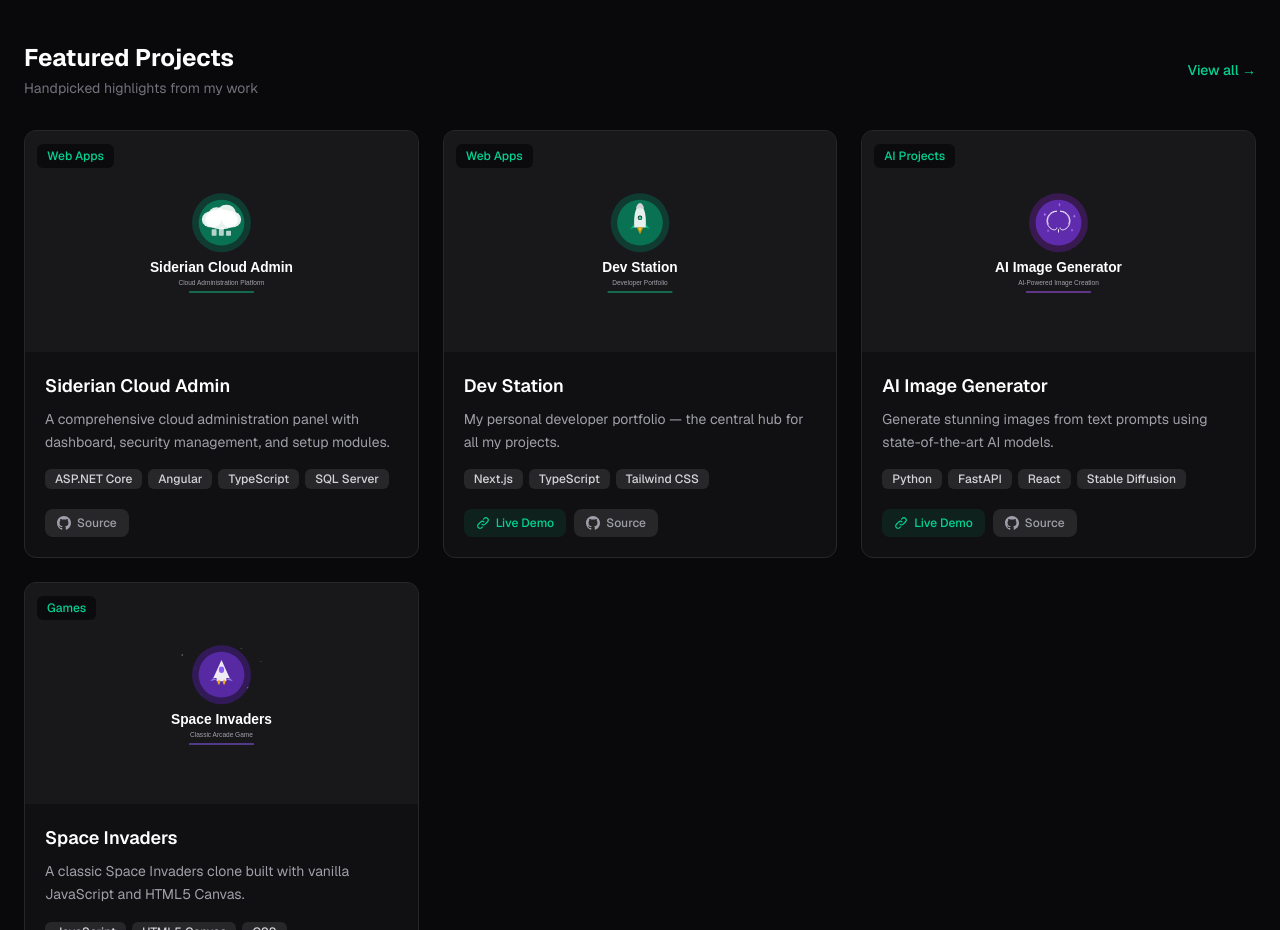
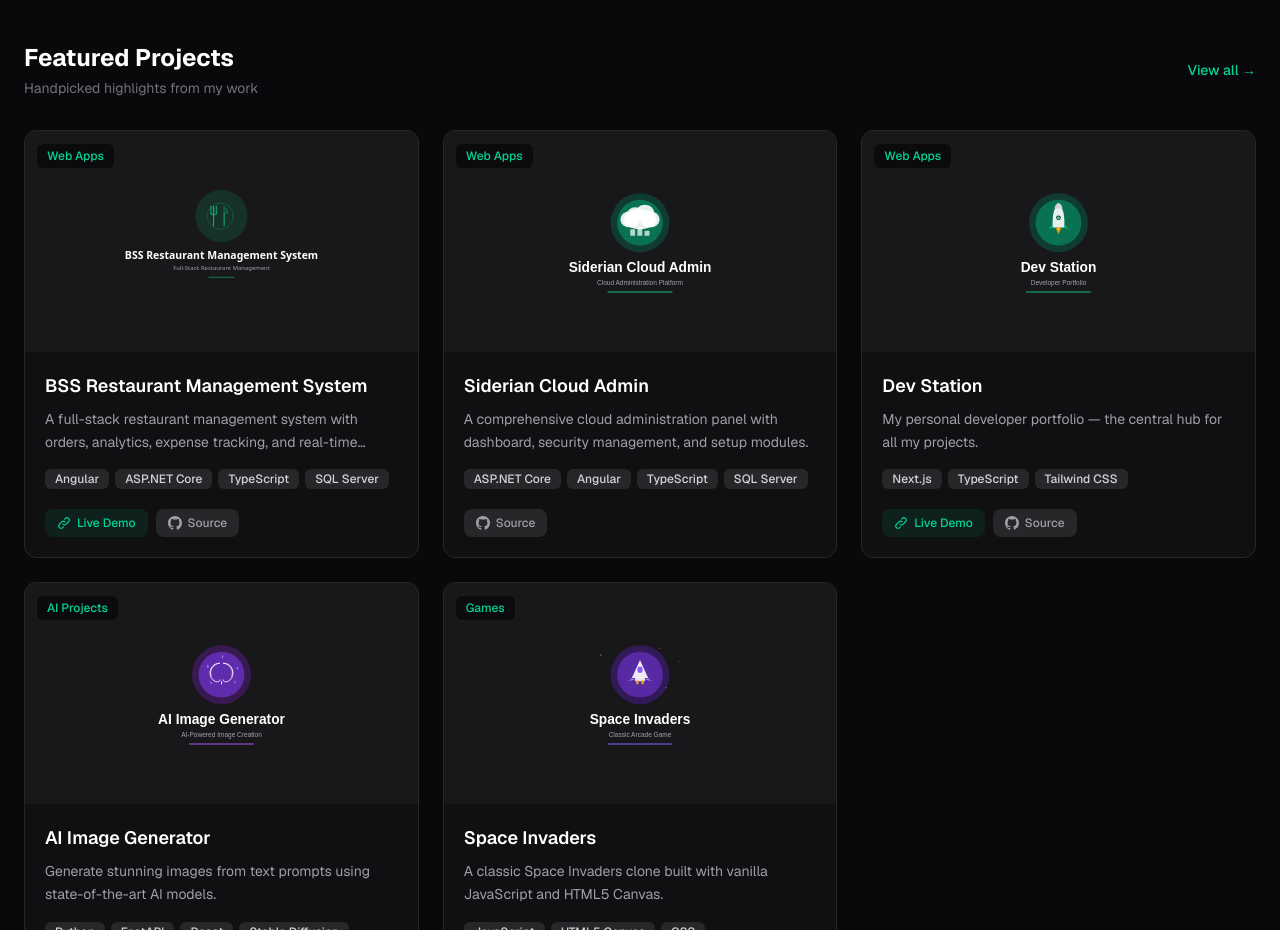
Before and after one commit to capt-farvez/dev-station, a Next.js app: page / in a window 1280 px wide. Shown: the part 820-1750 px from the top of the page. Built offline with nearby package versions, Linux system fonts and the light colour scheme.

Commit message:
feat: add BSS Restaurant Management System project details and cover image

```diff
--- a/src/data/projects.ts
+++ b/src/data/projects.ts
@@ -1,6 +1,23 @@
 import { Project } from "@/types/project";
 
 export const projects: Project[] = [
+  {
+    slug: "bss-rms",
+    title: "BSS Restaurant Management System",
+    description:
+      "A full-stack restaurant management system with orders, analytics, expense tracking, and real-time dashboards.",
+    longDescription:
+      "BSS RMS is a comprehensive restaurant management platform built for Bangladesh Software Solution. The Angular SPA frontend paired with a clean architecture ASP.NET Core API covers the full restaurant workflow. Features include JWT authentication with sign-up/sign-in, an employee management module with image uploads, table management with employee-to-table assignments, a complete food inventory system, and a powerful order management flow with six status stages (Pending, Confirmed, Preparing, PreparedToServe, Served, Paid). The new-order page features infinite scroll food selection with a draggable floating cart. An expense tracking module records operational costs, and the Reports & Analytics page provides daily/monthly/yearly breakdowns of sales, expenses, and revenue with interactive bar and pie charts powered by ngx-charts. The real-time dashboard shows today's orders, table occupancy, available tables, total employees, recent orders, and top-selling items with revenue. Built with repository pattern, dependency injection, AutoMapper, Entity Framework Core, and fully documented via Swagger.",
+    category: "web",
+    coverImage: "/images/projects/web/bss-rms.svg",
+    techStack: ["Angular", "ASP.NET Core", "TypeScript", "SQL Server", "Tailwind CSS", "Entity Framework"],
+    featured: true,
+    links: {
+      live: "https://restaurant.farvez.me",
+      source: "https://github.com/capt-farvez/bss-rms",
+    },
+    date: "2025-10-01",
+  },
   {
     slug: "siderian-cloud-admin",
     title: "Siderian Cloud Admin",
```
Also changed, not shown: public/images/projects/web/bss-rms.svg (added).
